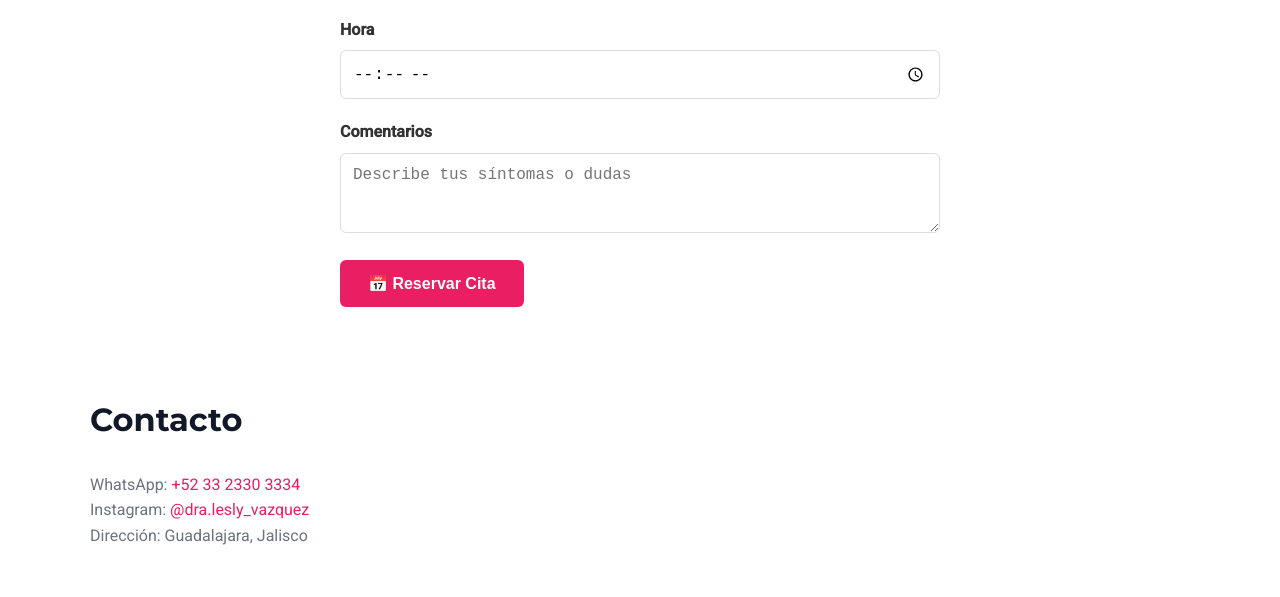
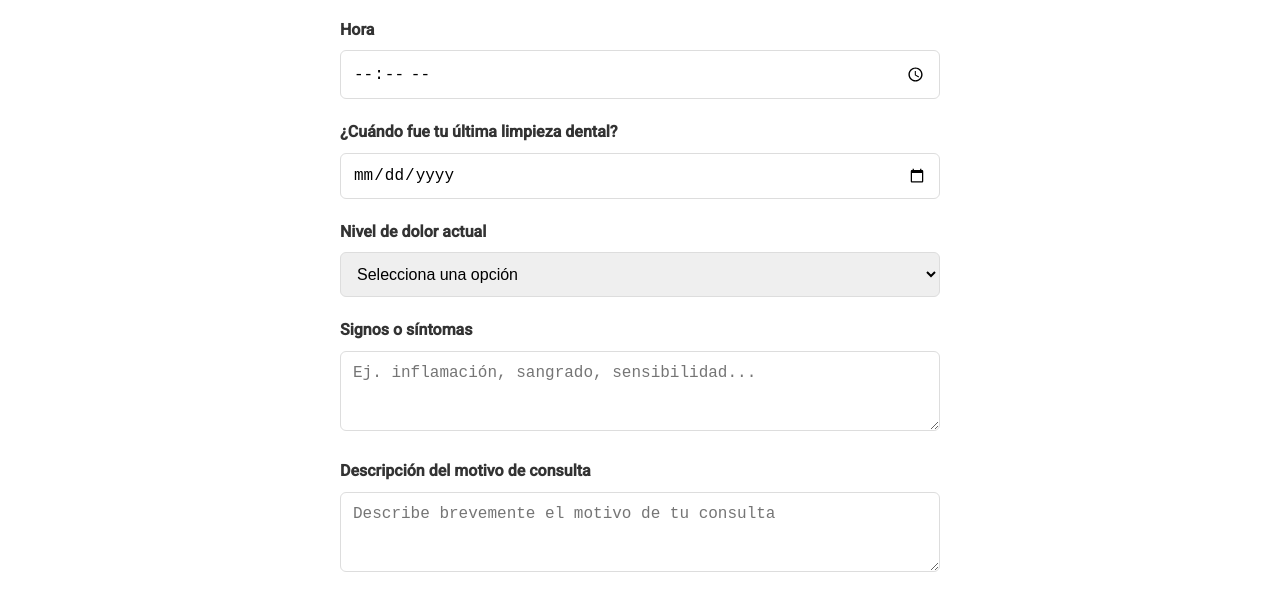
Before and after one commit to cristianromero241215-maker/Odontolesly, a plain HTML site: page index.html in a window 1280 px wide. Shown: the part 1608-2205 px from the top of the page. Drawn offline with Linux system fonts and the light colour scheme.

Commit message:
Update index.html

```diff
--- a/index.html
+++ b/index.html
@@ -100,9 +100,31 @@
       <input type="time" id="hora" name="hora" required>
     </div>
 
+    <!-- Preguntas adicionales que ya estaban -->
     <div class="form-group">
-      <label for="comentarios">Comentarios</label>
-      <textarea id="comentarios" name="comentarios" rows="3" placeholder="Describe tus síntomas o dudas"></textarea>
+      <label for="ultima-limpieza">¿Cuándo fue tu última limpieza dental?</label>
+      <input type="date" id="ultima-limpieza" name="ultima-limpieza">
+    </div>
+
+    <div class="form-group">
+      <label for="dolor">Nivel de dolor actual</label>
+      <select id="dolor" name="dolor">
+        <option value="" disabled selected>Selecciona una opción</option>
+        <option value="ninguno">Ninguno</option>
+        <option value="leve">Leve</option>
+        <option value="moderado">Moderado</option>
+        <option value="intenso">Intenso</option>
+      </select>
+    </div>
+
+    <div class="form-group">
+      <label for="sintomas">Signos o síntomas</label>
+      <textarea id="sintomas" name="sintomas" rows="3" placeholder="Ej. inflamación, sangrado, sensibilidad..."></textarea>
+    </div>
+
+    <div class="form-group">
+      <label for="motivo">Descripción del motivo de consulta</label>
+      <textarea id="motivo" name="motivo" rows="3" placeholder="Describe brevemente el motivo de tu consulta"></textarea>
     </div>
 
     <button type="submit" class="btn-enviar">📅 Reservar Cita</button>
```
